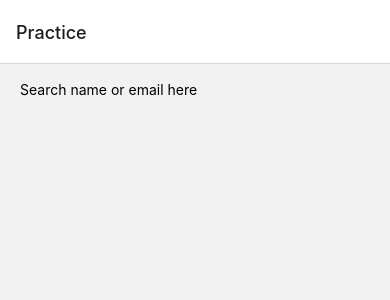
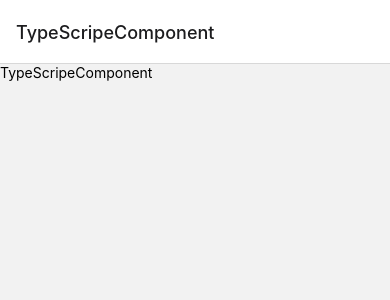
Before and after one commit to ABHISI764/react-native-concept, a React Native app: screen /Practice in a window 390 px wide. Shown: the top 300 px of the page. Built offline with nearby package versions, Linux system fonts and the light colour scheme; no server answers.

Commit message:
navigator example

```diff
--- a/App.tsx
+++ b/App.tsx
@@ -18,6 +18,7 @@ import ReactNativeSearchFilterExample from './src/components/React_Native_Search
 import PostApiExample from './src/components/PostApiExample/PostApiExample';
 import CallApiUsingRedux from './src/components/ReduxeExample/CallApiUsingRedux';
 import Practice from './src/components/InterView/Practice';
+import TypeScripeComponent from './src/components/TypeScriptReactNative/TypeScripeComponent';
 
 const App = () => {
   const Stack = createNativeStackNavigator();
@@ -36,7 +37,8 @@ const App = () => {
       <Stack.Screen name="AddUser" component={AddUser} /> */}
       {/* <Stack.Screen name="FlatListPractice" component={FlatListPractice} /> */}
       {/* <Stack.Screen name="CallApiUsingRedux" component={CallApiUsingRedux} />  */}
-      <Stack.Screen name="Practice" component={Practice} />
+      {/* <Stack.Screen name="Practice" component={Practice} />  */}
+      <Stack.Screen name="TypeScripeComponent" component={TypeScripeComponent} />
       {/* <Stack.Screen name="PostApiExample" component={PostApiExample} /> */}
       {/* <Stack.Screen name="ReactNativeSearchFilterExample" component={ReactNativeSearchFilterExample} /> */}
       {/* <Stack.Screen name="LoginFormSimple" component={LoginFormSimple} /> */}
--- a/src/components/InterView/Practice.js
+++ b/src/components/InterView/Practice.js
@@ -43,8 +43,10 @@ const Practice = () => {
       return itemData.includes(textData);
     });
     setFilterData(filterItem);
-    //  setSearch(textData)
+
   };
+
+
   return (
     <View>
       <TextInput
--- /dev/null
+++ b/src/components/TypeScriptReactNative/TypeScripeComponent.tsx
@@ -0,0 +1,12 @@
+import { View, Text } from 'react-native'
+import React from 'react'
+
+const TypeScripeComponent = () => {
+  return (
+    <View>
+      <Text>TypeScripeComponent</Text>
+    </View>
+  )
+}
+
+export default TypeScripeComponent
```
Also changed, not shown: src/components/ReadMe.md (added).
